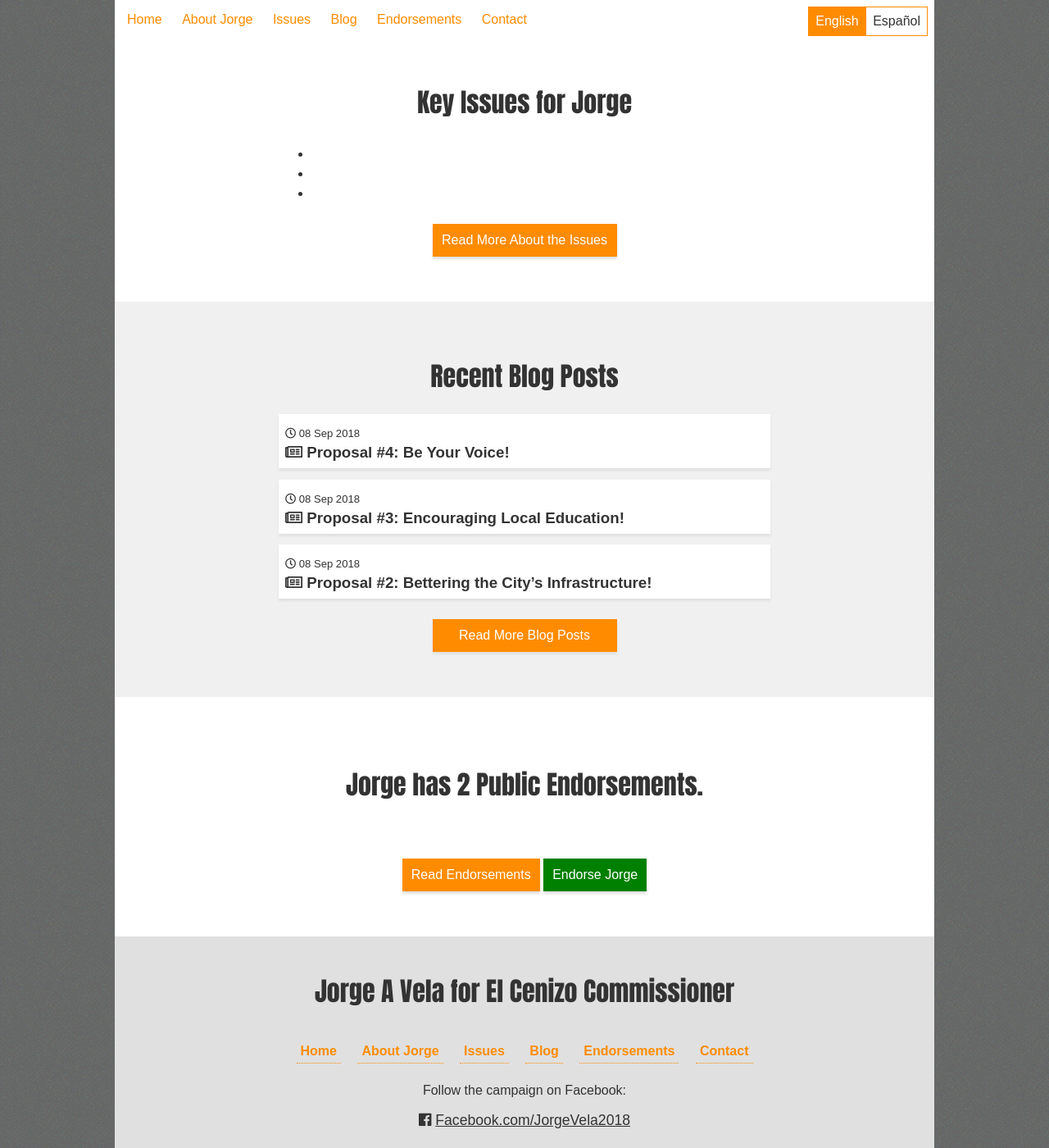
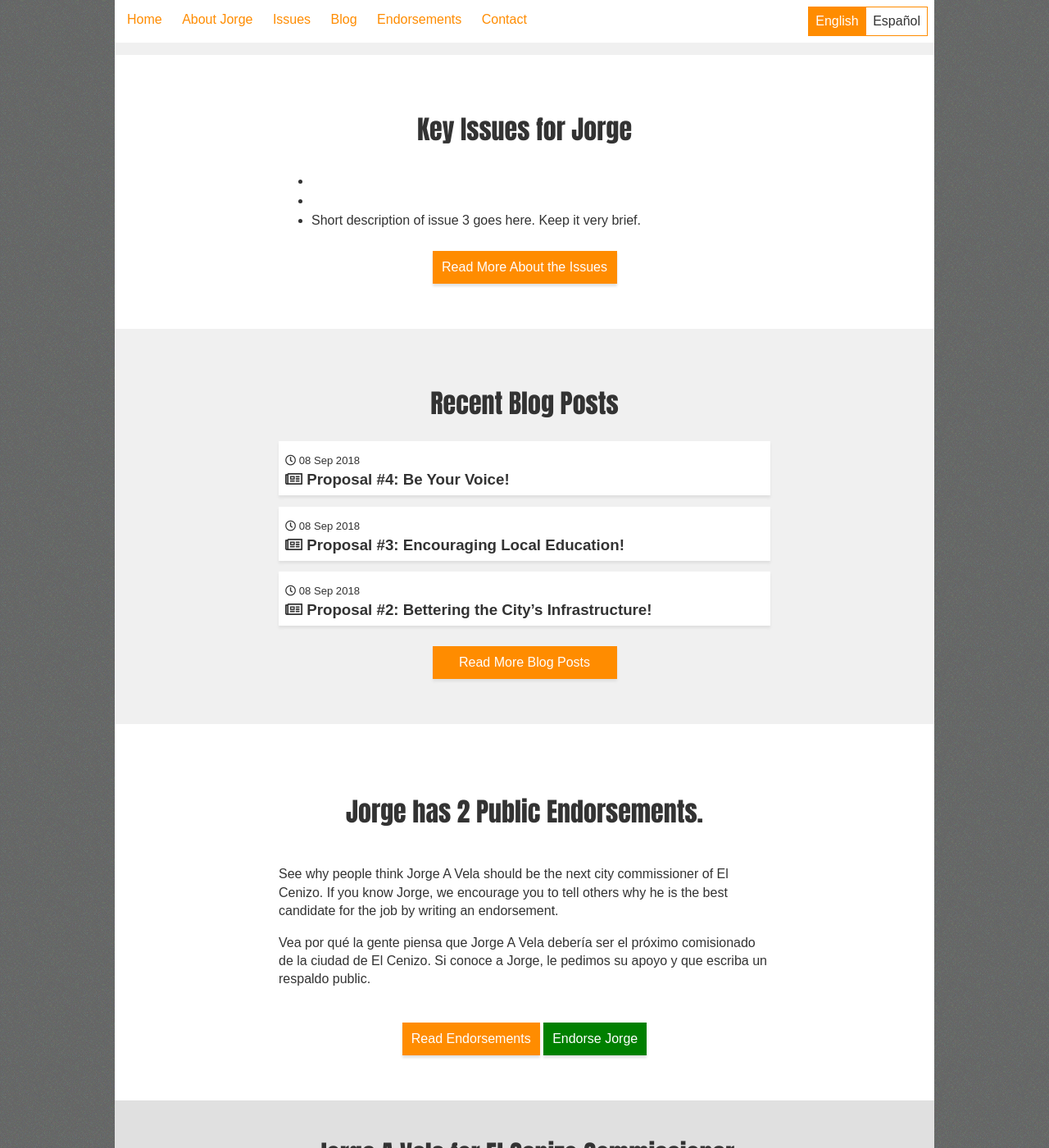
Before and after one commit to vela2018/vela2018.github.io, a Jekyll site: the page built from index.html, in a window 1280 px wide and 1400 px high, scrolled down 864 px. Shown: the whole window at 82% size. Built offline with Jekyll 4.4.1, drawn with Linux system fonts in a browser that asks for light colours; nearby versions of some CDN libraries.

Commit message:
Update from Forestry.io - Updated index.html

```diff
--- a/index.html
+++ b/index.html
@@ -1,22 +1,30 @@
 ---
 layout: default
-title:
-slogan:
-
+title: Home
+slogan: "#WriteToWin"
 English_About_Jorge:
 Spanish_About_Jorge:
-
 English_Key_Issue_One:
 English_Key_Issue_Two:
-English_Key_Issue_Three:
-Spanish_Key_Issue_One:
-Spanish_Key_Issue_Two:
-Spanish_Key_Issue_Three:
+English_Key_Issue_Three: Short description of issue 3 goes here. Keep it very brief.
+Spanish_Key_Issue_One: Spanish version of issue 1 goes here.
+Spanish_Key_Issue_Two: Spanish version of issue 2 goes here.
+Spanish_Key_Issue_Three: Spanish version of issue 3 goes here.
+English_Endorsement_Text: "<p>See why people think Jorge A Vela should be the next
+  city commissioner of El Cenizo. If you know Jorge, we encourage you to tell others
+  why he is the best candidate for the job by writing an endorsement.</p>"
+Spanish_Endorsement_Text: "<p>Vea por qué la gente piensa que Jorge A Vela debería
+  ser el próximo comisionado de la ciudad de El Cenizo. Si conoce a Jorge, le pedimos
+  su apoyo y que escriba un respaldo public.</p>"
+English_About_Jorge_: "<p>Sample text. You should write a bit about yourself here.
+  However, keep it brief. Limit yourself to 3-4 sentences. People can read a longer
+  description of yourself on the About page.</p>"
+Spanish_About_Jorge_: "<p>This is going to be the spanish translation of whatever
+  you wrote above.</p>"
+English_Key_Issue_One_: Short description of issue 1 goes here. Keep it very brief.
+English_Key_Issue_Two_: Short description of issue 2 goes here. Keep it very brief.
 
-English_Endorsement_Text:
-Spanish_Endorsement_Text:
 ---
-
 <div class="page-home">
 
   <h1 class="name">Jorge A Vela</h1>
```
